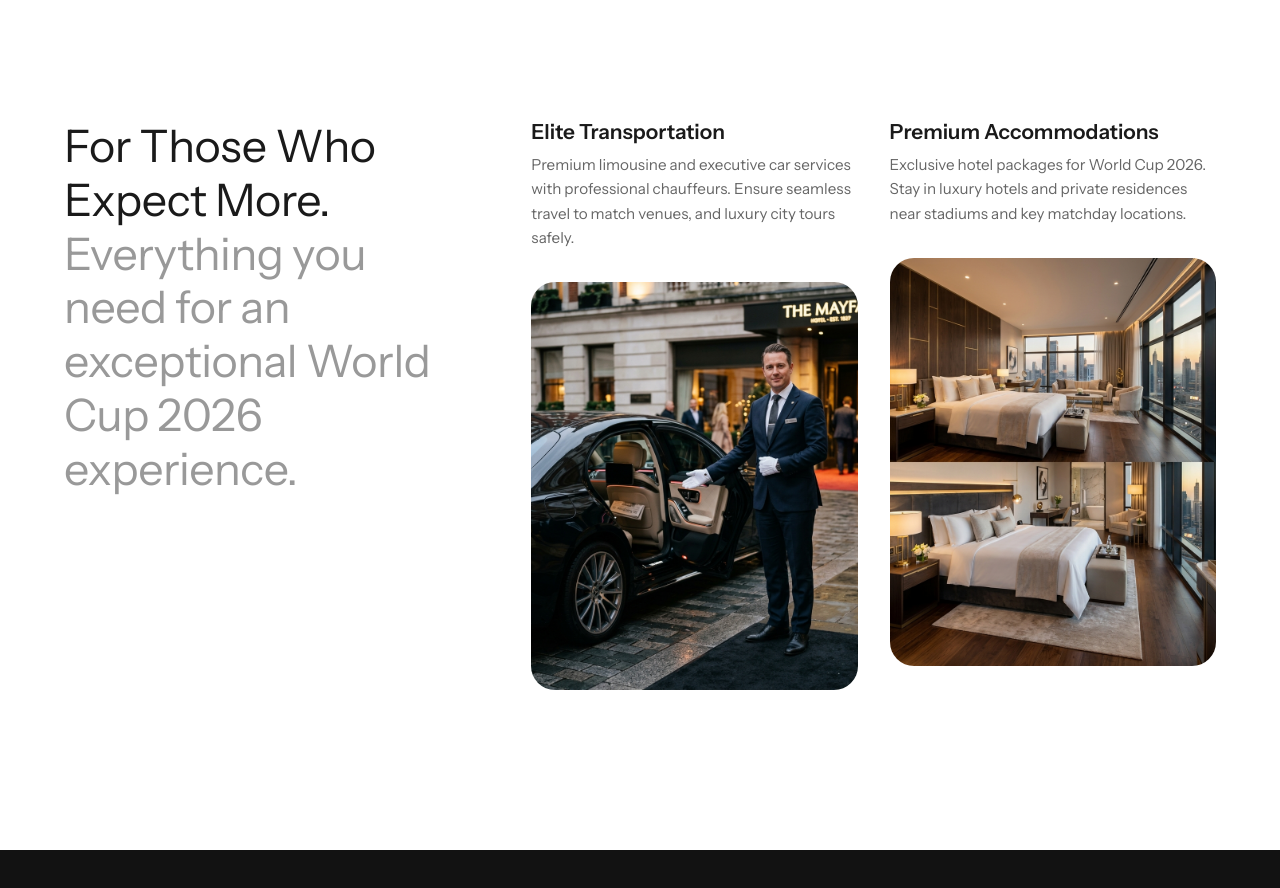
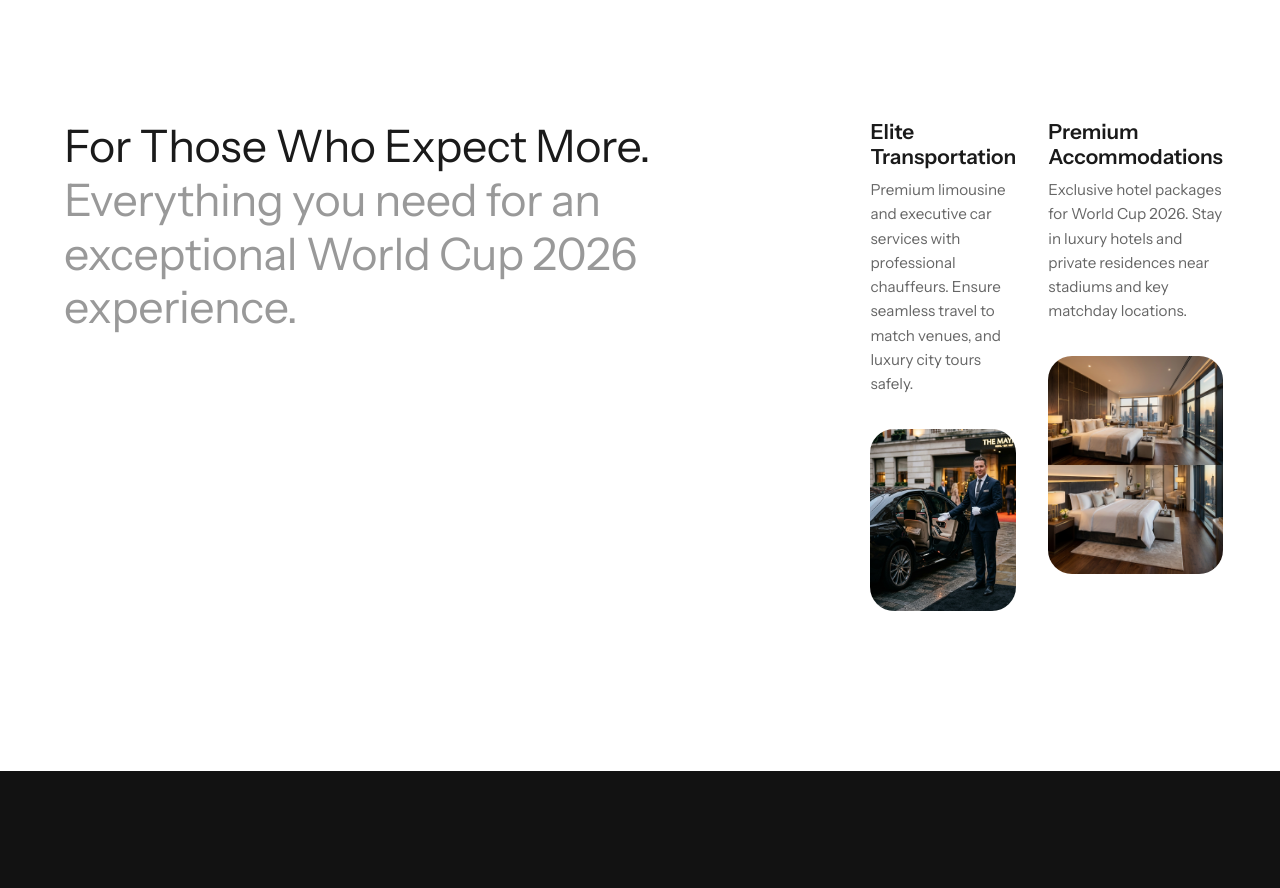
Before and after one commit to tommmywa/global-south-landing, a React (Vite) app: page / in a window 1280 px wide. Shown: the part 760-1648 px from the top of the page. Built offline with nearby package versions, Linux system fonts and the light colour scheme.

Commit message:
Update features layout to 60/10/30 split

```diff
--- a/src/components/FeaturesSection.css
+++ b/src/components/FeaturesSection.css
@@ -6,13 +6,13 @@
 .features-container {
   display: flex;
   justify-content: space-between;
-  gap: 4rem;
+  gap: 10%;
   width: 90%;
   margin: 0 5%;
 }
 
 .features-text {
-  flex: 0 0 35%;
+  flex: 0 0 60%;
 }
 
 .features-text h2 {
@@ -26,7 +26,7 @@
 }
 
 .features-cards {
-  flex: 1;
+  flex: 0 0 30%;
   display: flex;
   gap: 2rem;
 }
```
